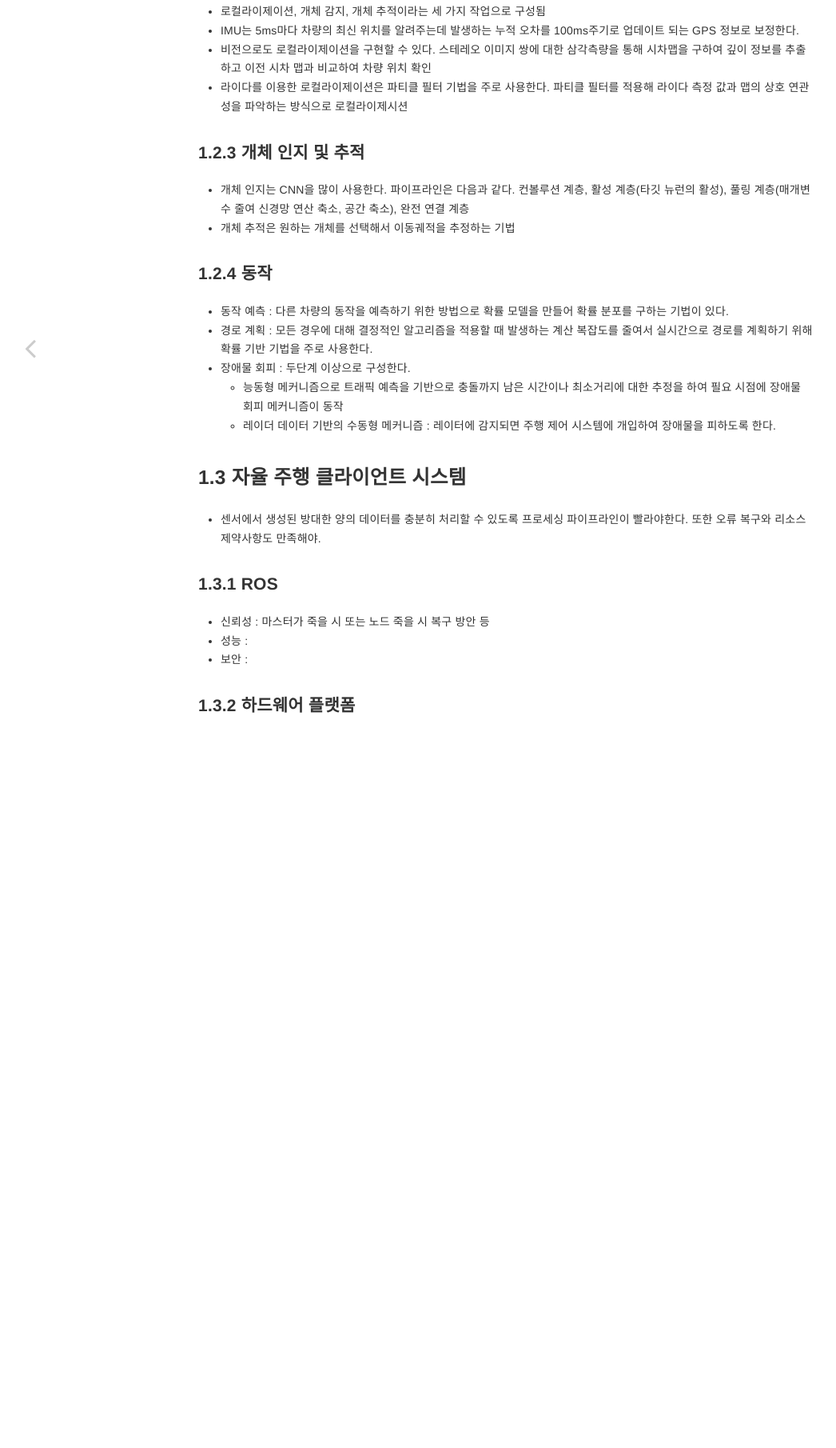
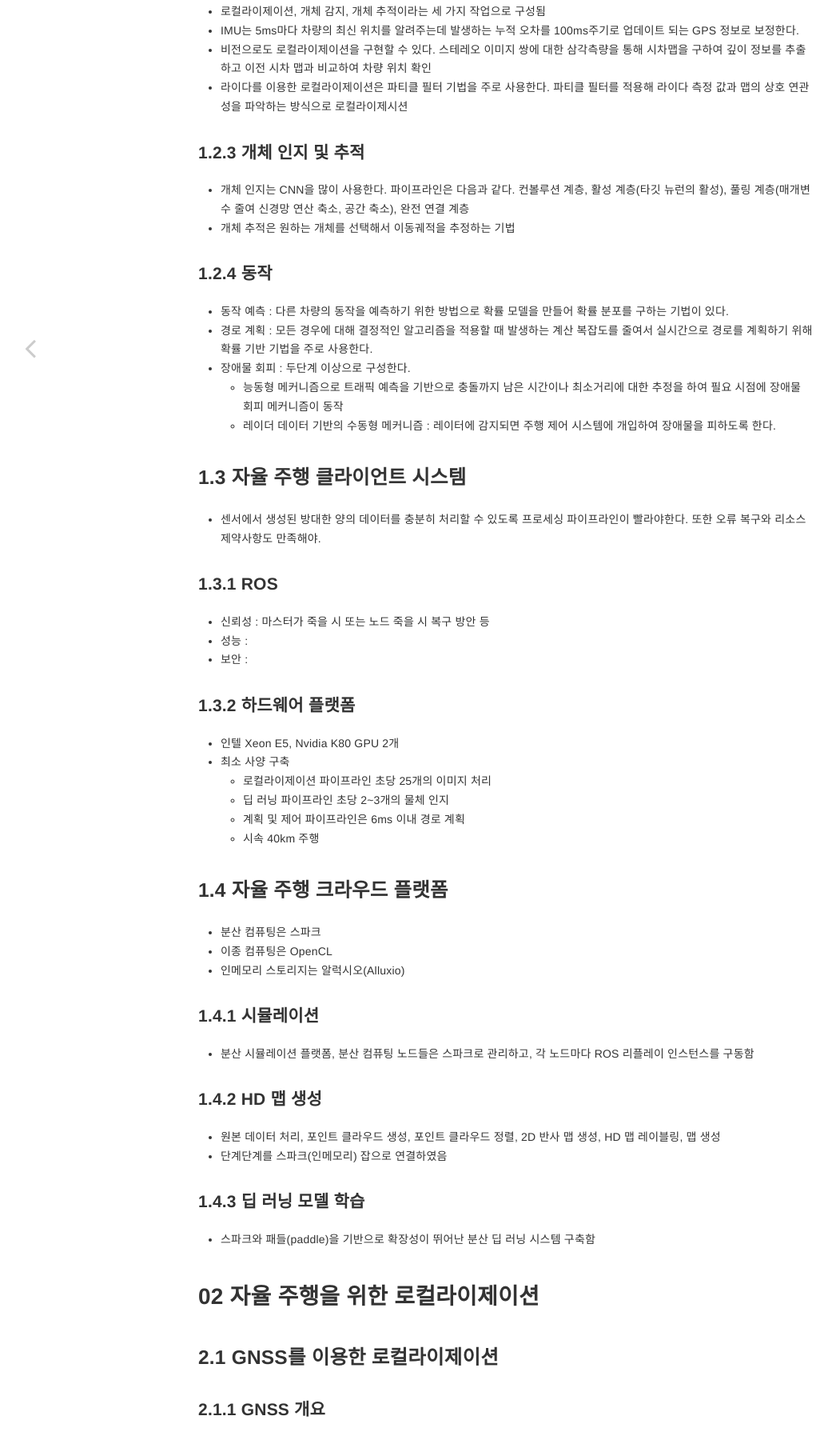
Before and after one commit to contravia-cloud/TechnicalBlog, a Jekyll site: the page built from _posts/2022-04-13-Creating_autonomous_vehicle_systems.md, in a window 1280 px wide, cut to the strip 1001-2817 px from the top of the page. Shown: the top 1810 px of the strip at 80% size, without its empty margins (7-1053 px from the left). Built offline with Jekyll 4.4.1, drawn with Linux system fonts in a browser that asks for light colours; our own code applies the rules of GitHub Pages for plain Markdown files.

Commit message:
Update 2022-04-13-Creating_autonomous_vehicle_systems.md

```diff
--- a/_posts/2022-04-13-Creating_autonomous_vehicle_systems.md
+++ b/_posts/2022-04-13-Creating_autonomous_vehicle_systems.md
@@ -54,3 +54,29 @@ date: 2022-04-13
 - 보안 :
 
 ### 1.3.2 하드웨어 플랫폼
+- 인텔 Xeon E5, Nvidia K80 GPU 2개
+- 최소 사양 구축
+  - 로컬라이제이션 파이프라인 초당 25개의 이미지 처리
+  - 딥 러닝 파이프라인 초당 2~3개의 물체 인지
+  - 계획 및 제어 파이프라인은 6ms 이내 경로 계획
+  - 시속 40km 주행
+
+## 1.4 자율 주행 크라우드 플랫폼
+- 분산 컴퓨팅은 스파크
+- 이종 컴퓨팅은 OpenCL
+- 인메모리 스토리지는 알럭시오(Alluxio)
+
+### 1.4.1 시뮬레이션
+- 분산 시뮬레이션 플랫폼, 분산 컴퓨팅 노드들은 스파크로 관리하고, 각 노드마다 ROS 리플레이 인스턴스를 구동함
+
+### 1.4.2 HD 맵 생성
+- 원본 데이터 처리, 포인트 클라우드 생성, 포인트 클라우드 정렬, 2D 반사 맵 생성, HD 맵 레이블링, 맵 생성
+- 단계단계를 스파크(인메모리) 잡으로 연결하였음
+
+### 1.4.3 딥 러닝 모델 학습
+- 스파크와 패들(paddle)을 기반으로 확장성이 뛰어난 분산 딥 러닝 시스템 구축함
+
+# 02 자율 주행을 위한 로컬라이제이션
+
+## 2.1 GNSS를 이용한 로컬라이제이션
+### 2.1.1 GNSS 개요
```
